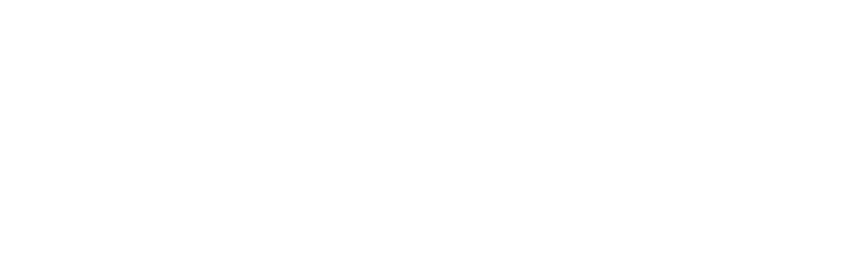
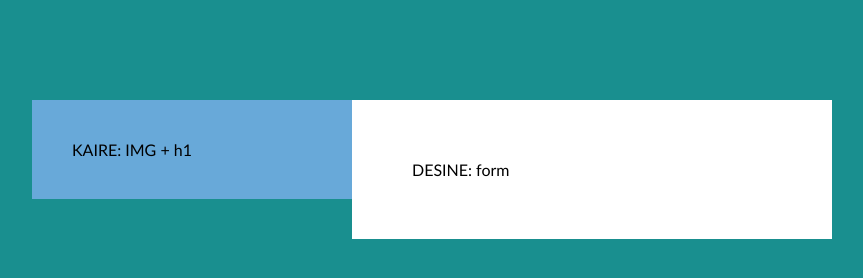
Before and after one commit to Karina-N/4.-sign-up, a plain HTML site: page index.html in a window 1280 px wide. Shown: the whole page, without its empty margins (208-1071 px from the left). Drawn offline with Linux system fonts and the light colour scheme.

Commit message:
added boxes

```diff
--- a/index.html
+++ b/index.html
@@ -9,6 +9,23 @@
 
 <body>
 
+    <main class="container">
+
+        <div class="left-column">
+
+            KAIRE: IMG + h1
+
+        </div>
+
+        <div class="right-column">
+
+            DESINE: form
+
+        </div>
+    </main>
+
+
+
 </body>
 
 </html>
--- a/style.css
+++ b/style.css
@@ -0,0 +1,38 @@
+body,
+body * {
+margin: 0;
+padding: 0;
+vertical-align: top;
+box-sizing: border-box;
+font-family: 'Gill Sans', 'Gill Sans MT', Calibri, 'Trebuchet MS', sans-serif;
+word-break: break-all;
+}
+
+
+body {
+    background-color: rgb(25, 143, 143);
+}
+
+.container {
+    display: inline-block;
+    width: 800px;
+    margin-top: 100px;
+    margin-left: calc( (100% - 800px) / 2);
+
+}
+
+    .left-column {
+        display: inline-block;
+        float: left;
+        width: 40%;
+        background-color: #68a9d9;
+        padding: 40px;
+    }
+
+    .right-column {
+        display: inline-block;
+        float: left;
+        width: 60%;
+        background-color: white;
+        padding: 60px;
+    }
```
